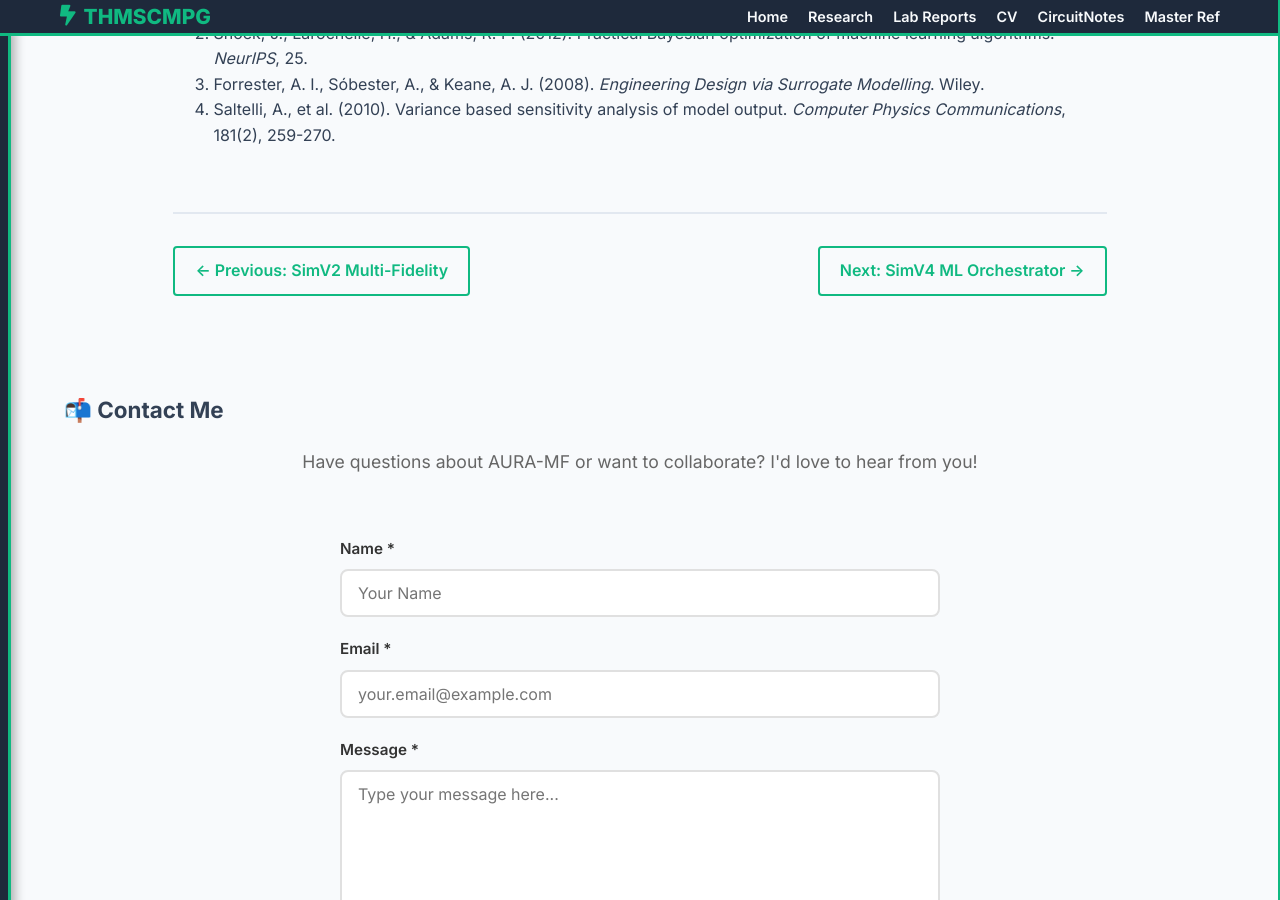
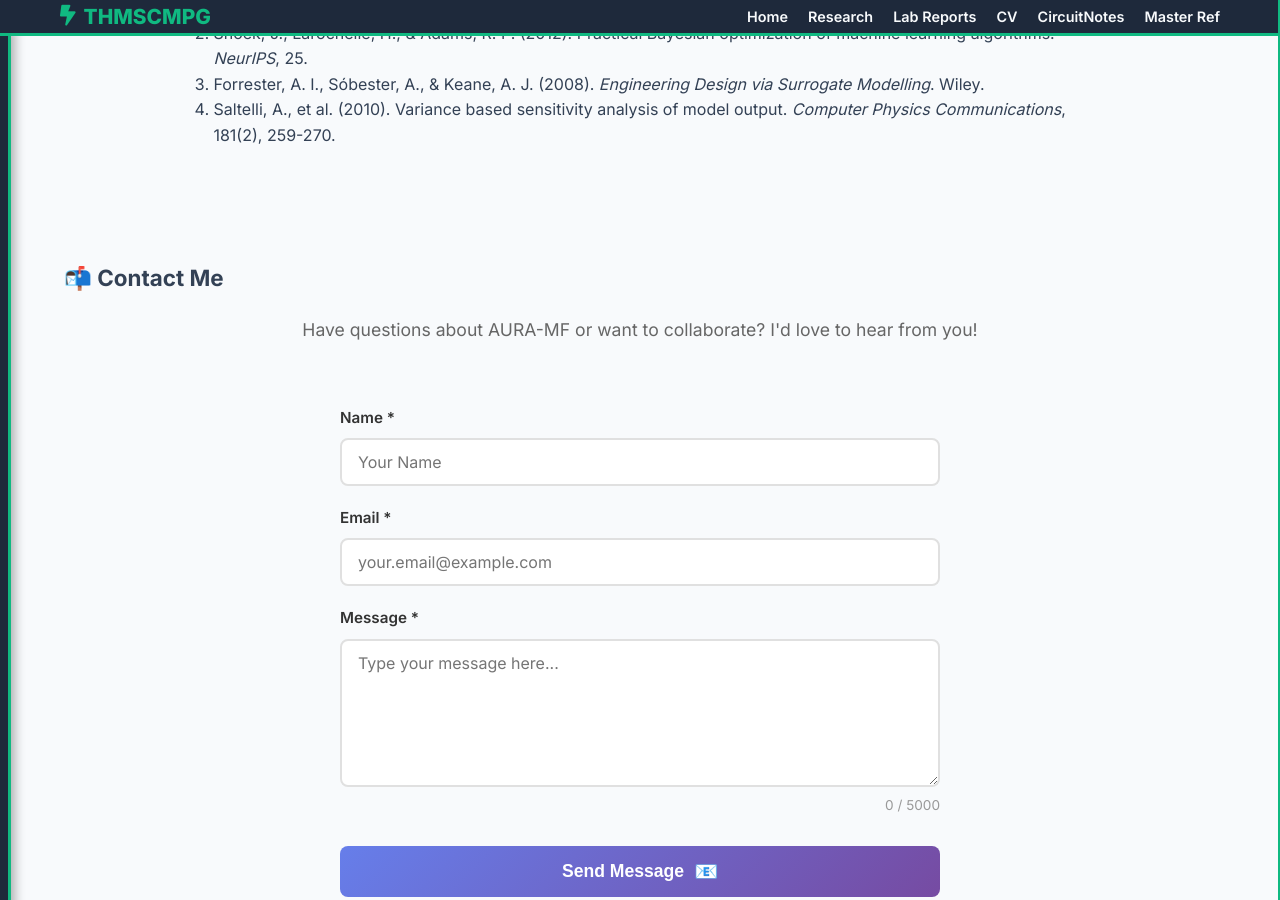
Before and after one commit to THMSCMPG/AURA-MF, a Jekyll site: the page built from docs/simv3-bayesian.html, in a window 1280 px wide and 900 px high, scrolled down 4666 px. Built offline with Jekyll 4.4.1, drawn with Linux system fonts in a browser that asks for light colours.

Commit message:
Update simv3-bayesian.html

```diff
--- a/docs/simv3-bayesian.html
+++ b/docs/simv3-bayesian.html
@@ -190,8 +190,4 @@
                 <em>Computer Physics Communications</em>, 181(2), 259-270.</li>
         </ol>
 
-        <div class="nav-footer">
-            <a href="https://thmscmpg.github.io/AURA-MF/docs/simv2-multifidelity.html">← Previous: SimV2 Multi-Fidelity</a>
-            <a href="https://thmscmpg.github.io/AURA-MF/docs/simv4-ml-orchestrator.html">Next: SimV4 ML Orchestrator →</a>
-        </div>
     </main>
```
